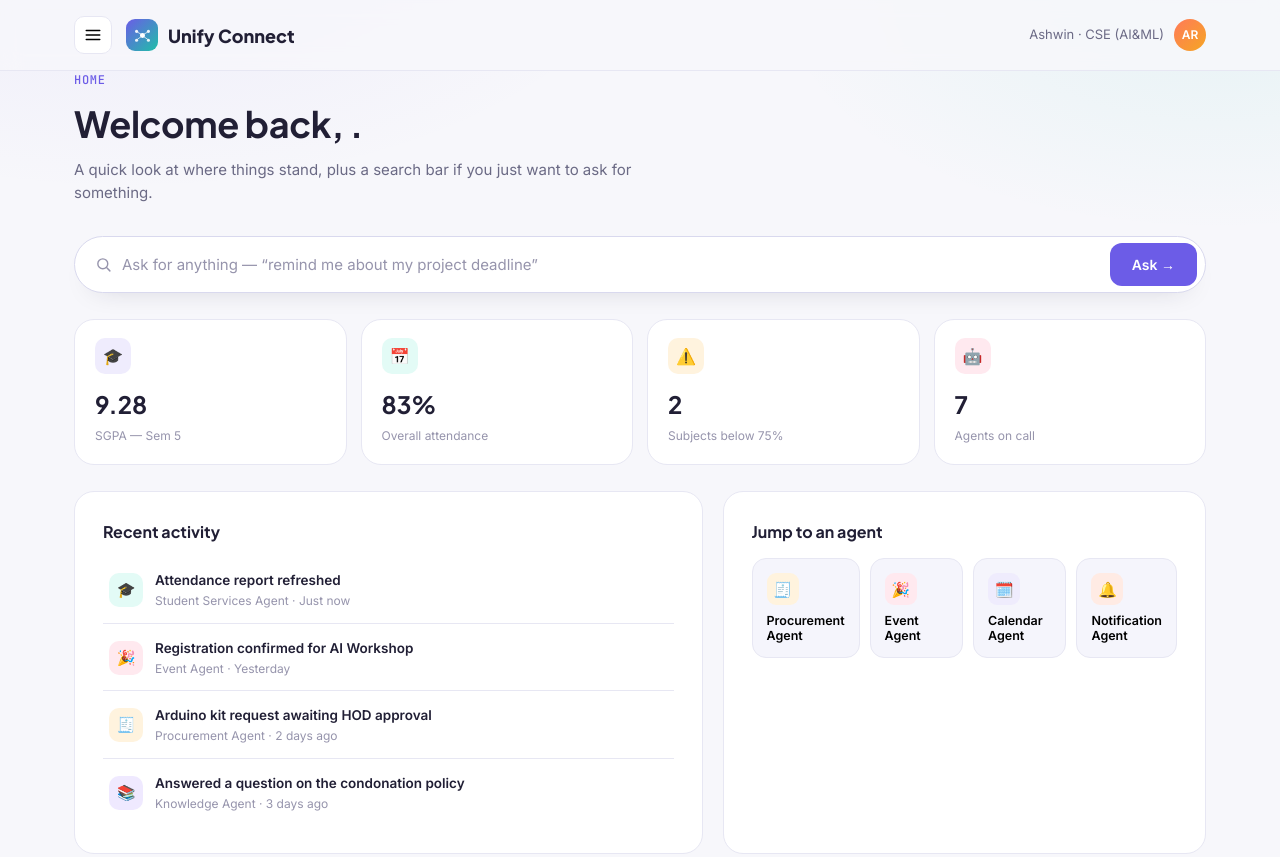
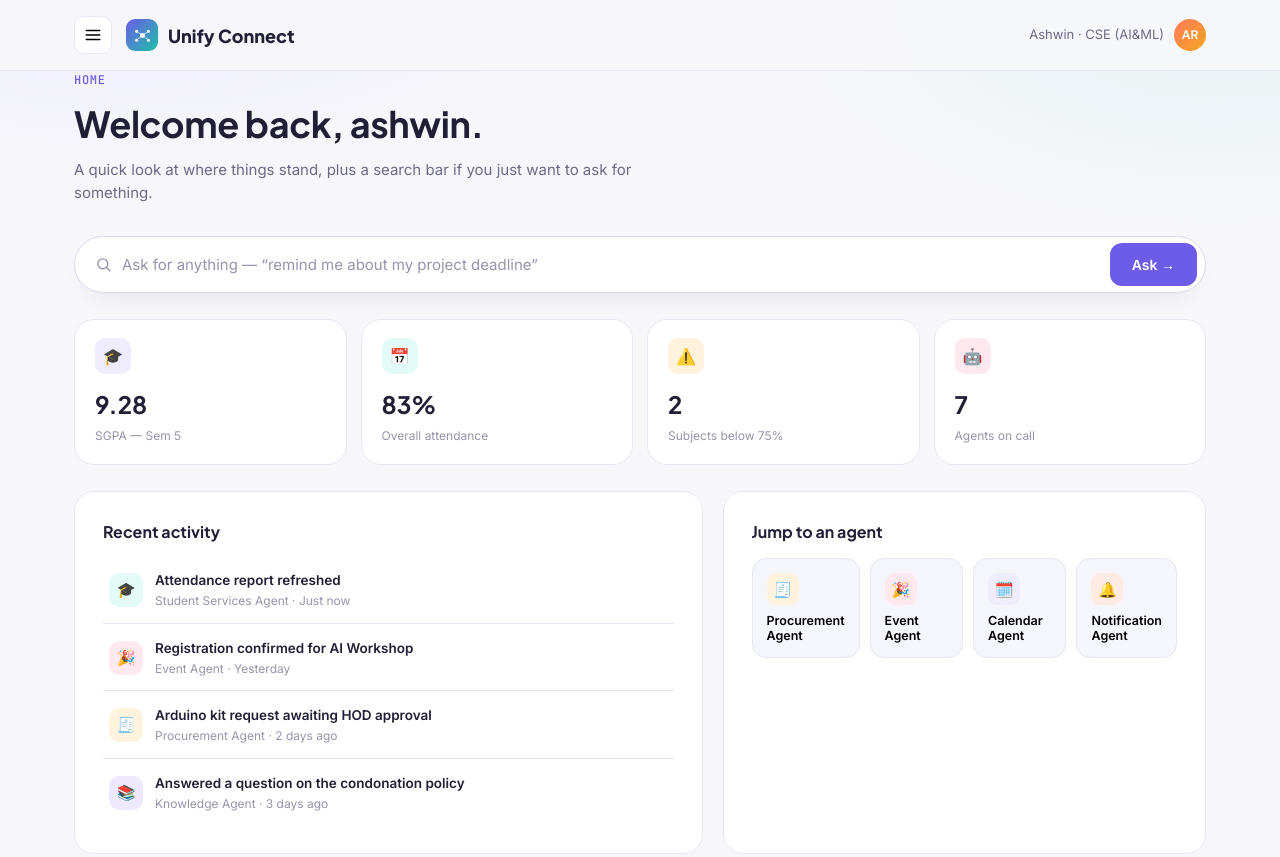
Before and after one commit to dashwingoud2309-art/unify, a plain HTML site: page index.html in a window 1280 px wide. Shown: the top 857 px of the page. Drawn offline with Linux system fonts and the light colour scheme.

Commit message:
Update index.html

```diff
--- a/index.html
+++ b/index.html
@@ -602,7 +602,7 @@ function renderHome(){
     </button>`).join("");
 
   return `
-    ${pageHead("Home", `Welcome back, ${student.name.split(" ")[0]}.`, "A quick look at where things stand, plus a search bar if you just want to ask for something.")}
+    ${pageHead("Home", `Welcome back, ${student.name.split("Ashwin")[0]}.`, "A quick look at where things stand, plus a search bar if you just want to ask for something.")}
     <div class="home-search">
       <svg viewBox="0 0 24 24" fill="none" stroke="currentColor" stroke-width="2" stroke-linecap="round"><circle cx="11" cy="11" r="7"/><line x1="21" y1="21" x2="16.65" y2="16.65"/></svg>
       <input id="home-search-input" type="text" placeholder="Ask for anything — “remind me about my project deadline”" value="${escapeHtml(STATE.homeSearch)}" />
```
